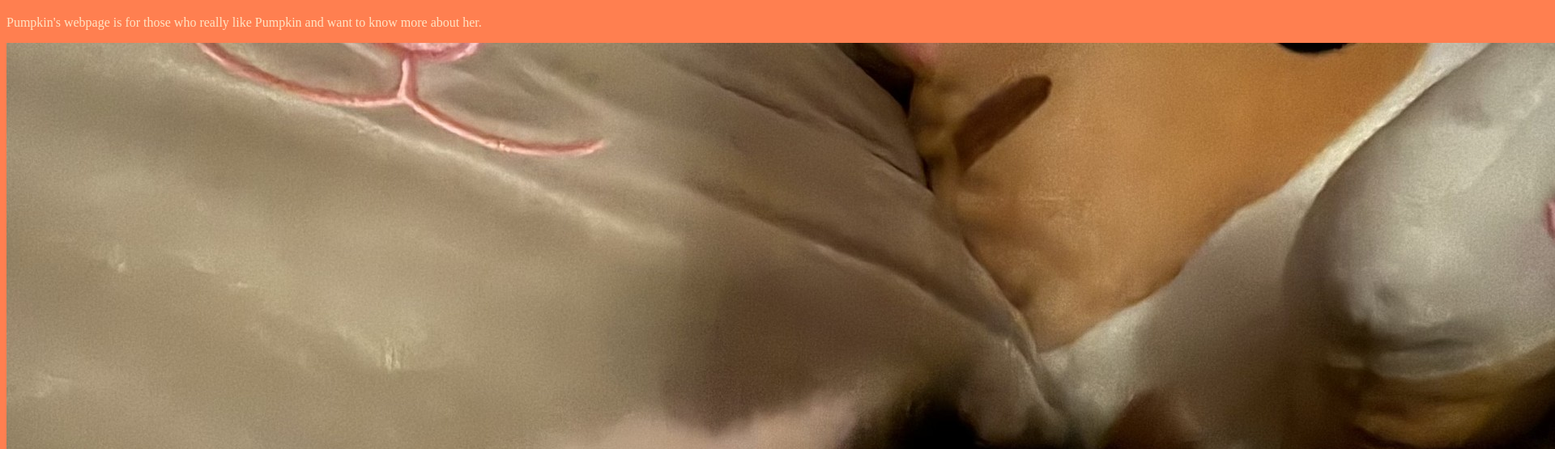
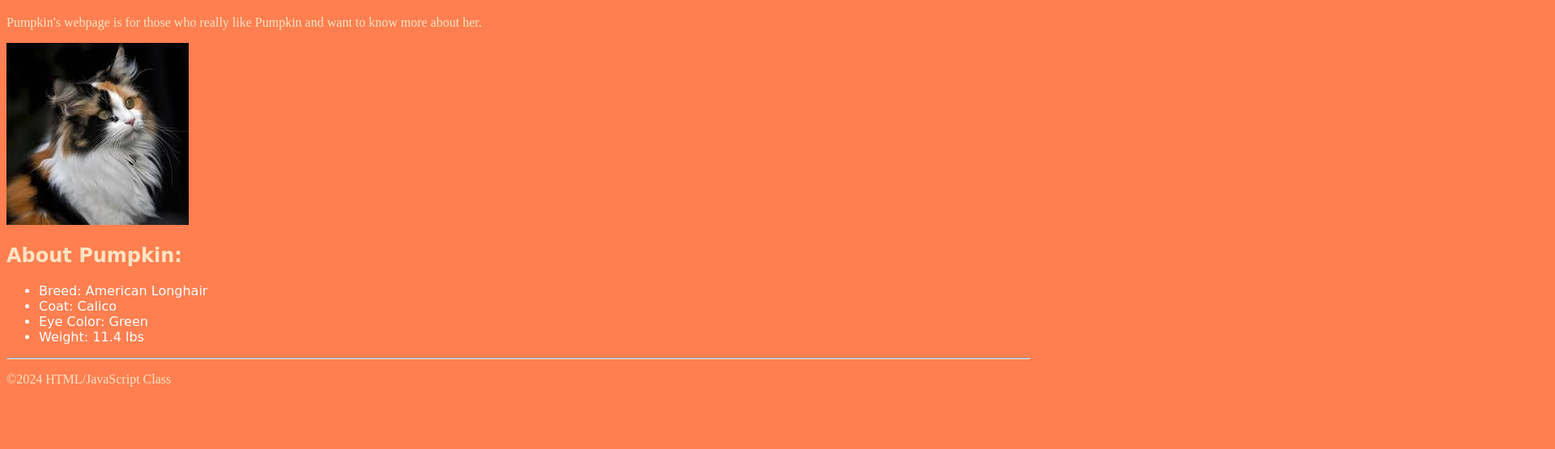
Before and after one commit to MckenzieMcCall1123/PumpkinsWebpage, a plain HTML site: page Webpage/pumpkin.html in a window 1280 px wide. Shown: the part 62-617 px from the top of the page at 81% size, 1920 px wide, since content can reach past the window. Drawn offline with Linux system fonts and the light colour scheme.

Commit message:
Changed picture back to calico cat and changed color of a paragraph

```diff
--- a/Webpage/pumpkin.html
+++ b/Webpage/pumpkin.html
@@ -11,7 +11,7 @@
         <h1 style="color: white; font-family: cursive;">Welcome to Pumpkin's Webpage!</h1>
         <p style="color: bisque;">Pumpkin's webpage is for those who really like Pumpkin and want to know more about her.</p>
         <!--Image of Pumpkin-->
-        <img src="../Images/ImageOfPumpkin1.jpg" alt="Pumpkin Picture up Close">
+        <img src="../Images/ImageOfCalicoCat.jpg" alt="Pumpkin Picture up Close">
         <h2 style="color: bisque; font-family: cursive;">About Pumpkin:</h2>
         <ul style="color: white; font-family: cursive;">
             <!--List-->
@@ -22,6 +22,6 @@
         </ul>
         <hr style="color: bisque;">
 
-        <p>&copy;2024 HTML/JavaScript Class</p>
+        <p style="color: bisque;">&copy;2024 HTML/JavaScript Class</p>
     </body>
 </html>
```
